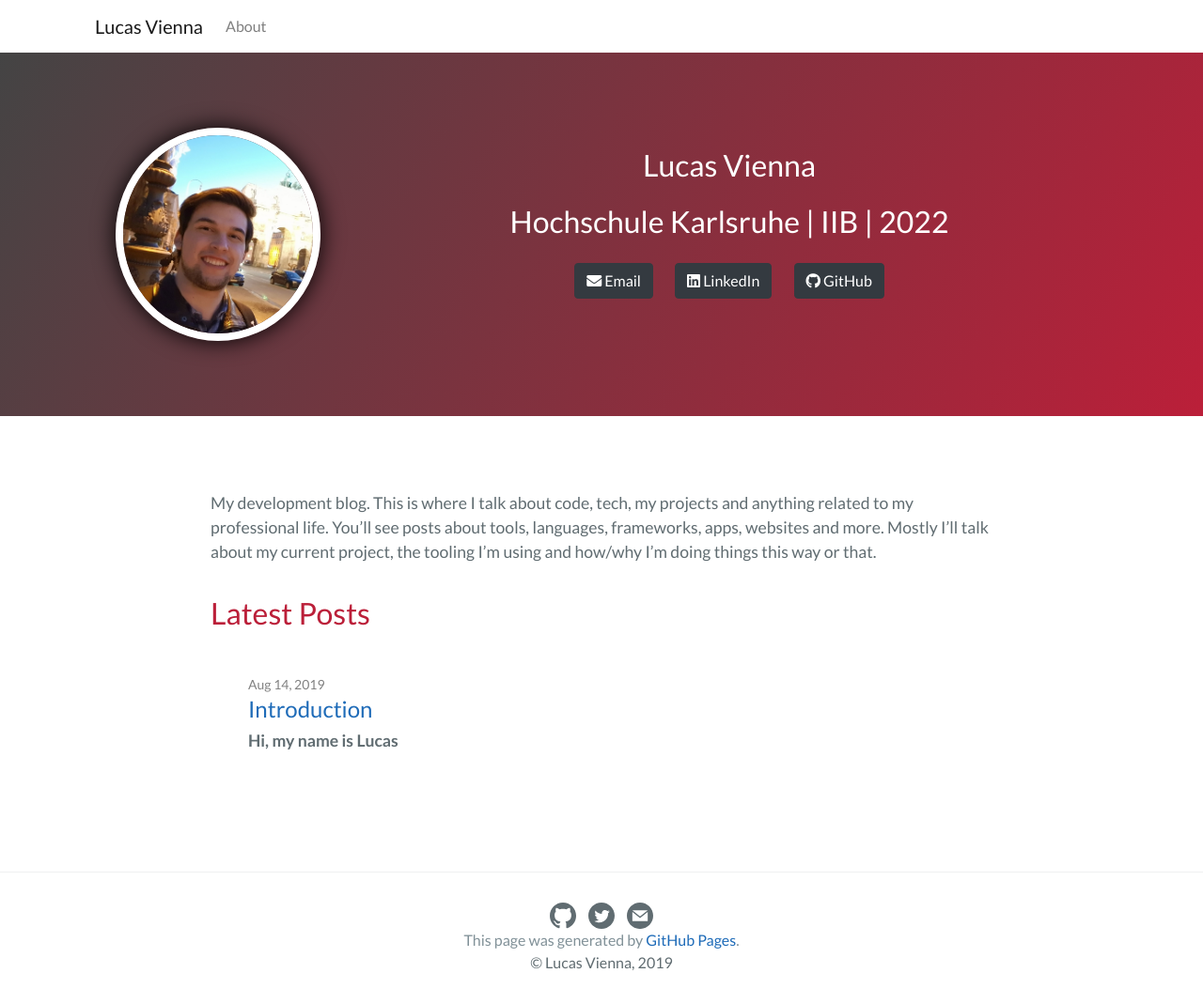
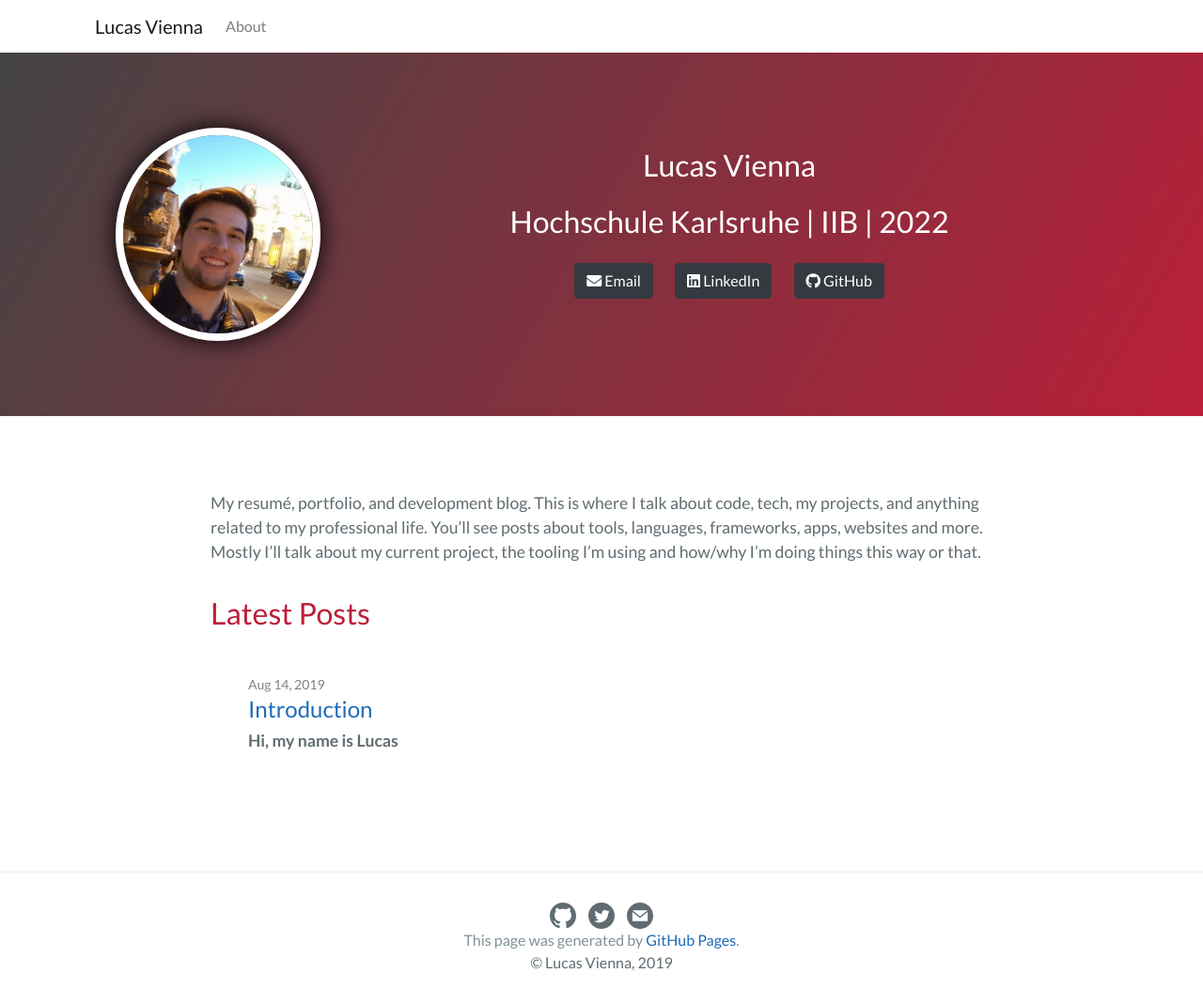
Before and after one commit to lucasvienna/lucasvienna.dev, a Jekyll site: the page built from index.md, in a window 1280 px wide. Shown: the whole page at 94% size. Built offline with Jekyll 4.4.1, drawn with Linux system fonts in a browser that asks for light colours; nearby versions of some CDN libraries.

```diff
--- a/_config.yml
+++ b/_config.yml
@@ -1,9 +1,9 @@
 # Site settings
 title: Lucas Vienna
 subtitle: Hochschule Karlsruhe | IIB | 2022
-description: >- # this means to ignore newlines until "baseurl:"
-  My development blog. This is where I talk about code, tech, my projects and
-  anything related to my professional life.
+description: >-
+  My resumé, portfolio, and development blog. This is where I talk about code,
+  tech, my projects, and anything related to my professional life.
 
   You'll see posts about tools, languages, frameworks, apps, websites and more.
   Mostly I'll talk about my current project, the tooling I'm using and how/why
```
